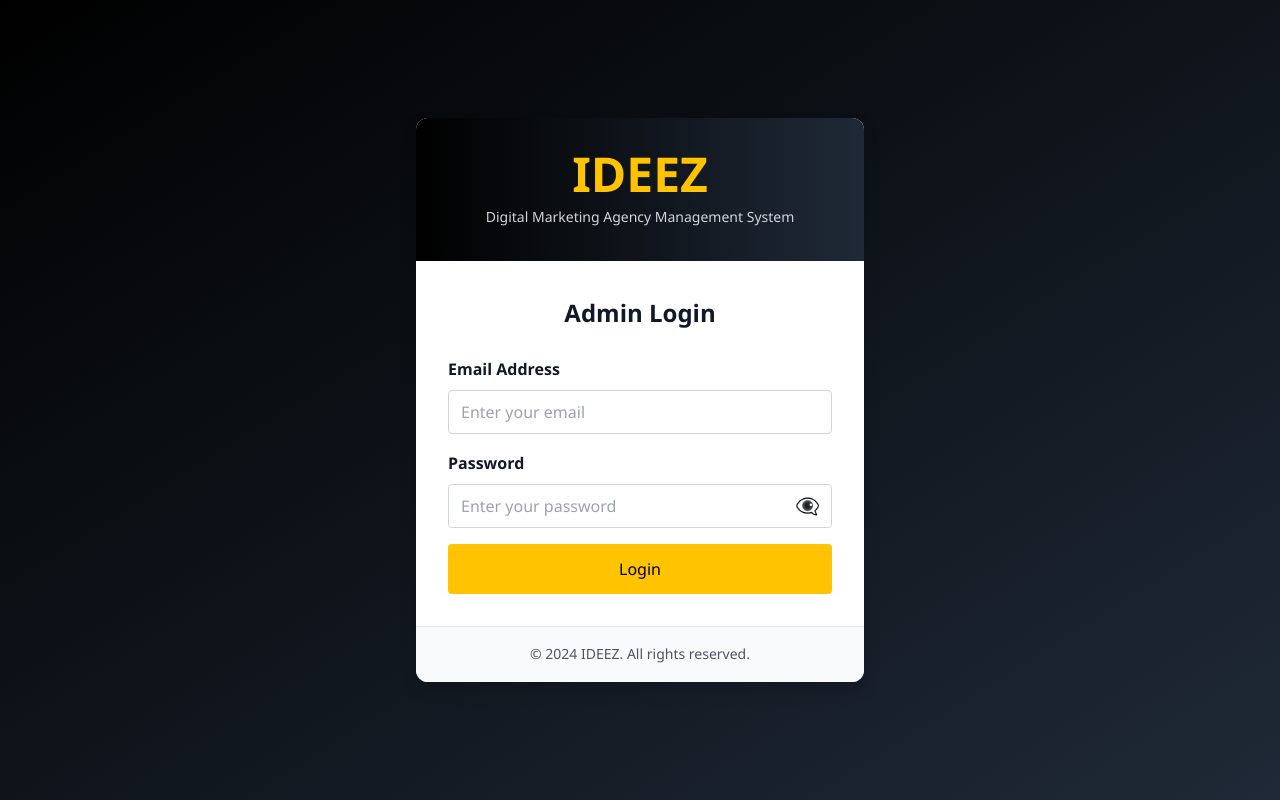
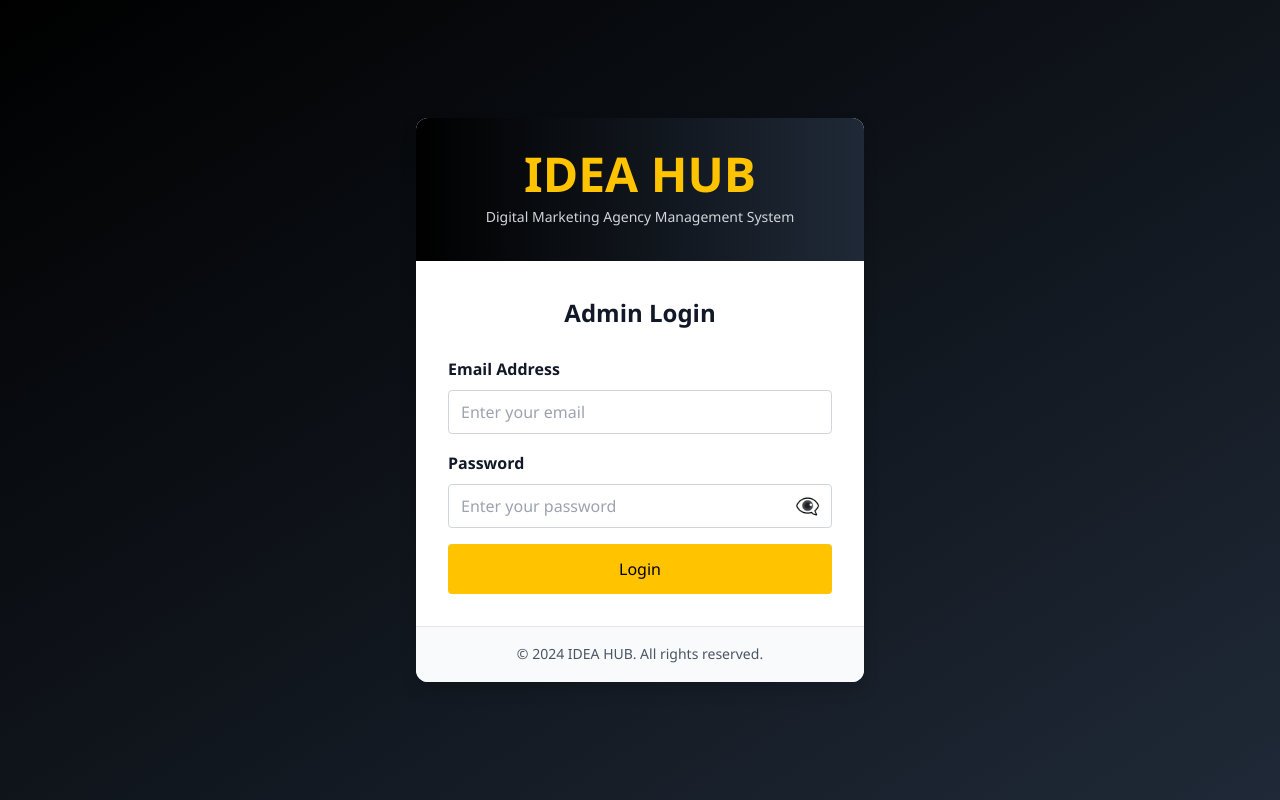
Before and after one commit to Parigit7/DIGITAL-MARKETING, a React (Vite) app in the folder frontend/: page / in a window 1280 px wide. Built offline with nearby package versions, Linux system fonts and the light colour scheme.

Commit message:
change  brand name

```diff
--- a/frontend/index.html
+++ b/frontend/index.html
@@ -3,7 +3,7 @@
   <head>
     <meta charset="UTF-8" />
     <meta name="viewport" content="width=device-width, initial-scale=1.0" />
-    <title>IDEEZ - Agency Management System</title>
+    <title>IDEA HUB - Agency Management System</title>
     <style>
       :root {
         --primary-color: #FFC300;
--- a/frontend/src/components/AdminNavbar.jsx
+++ b/frontend/src/components/AdminNavbar.jsx
@@ -13,7 +13,7 @@ function AdminNavbar({ user, onLogout }) {
   return (
     <nav className="navbar fixed top-0 left-0 right-0 z-40">
       <div className="container mx-auto px-6 py-4 flex justify-between items-center">
-        <div className="navbar-brand">IDEEZ</div>
+        <div className="navbar-brand">IDEA HUB</div>
 
         <div className="hidden md:flex navbar-nav">
           <NavLink to="/admin" end className={({ isActive }) => `nav-link ${isActive ? 'active' : ''}`.trim()}>
--- a/frontend/src/components/EmployeeNavbar.jsx
+++ b/frontend/src/components/EmployeeNavbar.jsx
@@ -13,7 +13,7 @@ function EmployeeNavbar({ user, onLogout }) {
   return (
     <nav className="navbar fixed top-0 left-0 right-0 z-40">
       <div className="container mx-auto px-6 py-4 flex justify-between items-center">
-        <div className="navbar-brand">IDEEZ</div>
+        <div className="navbar-brand">IDEA HUB</div>
 
         <div className="hidden md:flex navbar-nav">
           <NavLink to="/employee" end className={({ isActive }) => `nav-link ${isActive ? 'active' : ''}`.trim()}>
--- a/frontend/src/pages/LoginPage.jsx
+++ b/frontend/src/pages/LoginPage.jsx
@@ -62,7 +62,7 @@ const handleSubmit = async (e) => {
     <div className="login-container">
       <div className="login-wrapper">
         <div className="login-brand">
-          <h1 className="login-title">IDEEZ</h1>
+          <h1 className="login-title">IDEA HUB</h1>
           <p className="login-subtitle">Digital Marketing Agency Management System</p>
         </div>
 
@@ -122,7 +122,7 @@ const handleSubmit = async (e) => {
         </form>
 
         <div className="login-footer">
-          <p>© 2024 IDEEZ. All rights reserved.</p>
+          <p>© 2024 IDEA HUB. All rights reserved.</p>
         </div>
       </div>
     </div>
```
